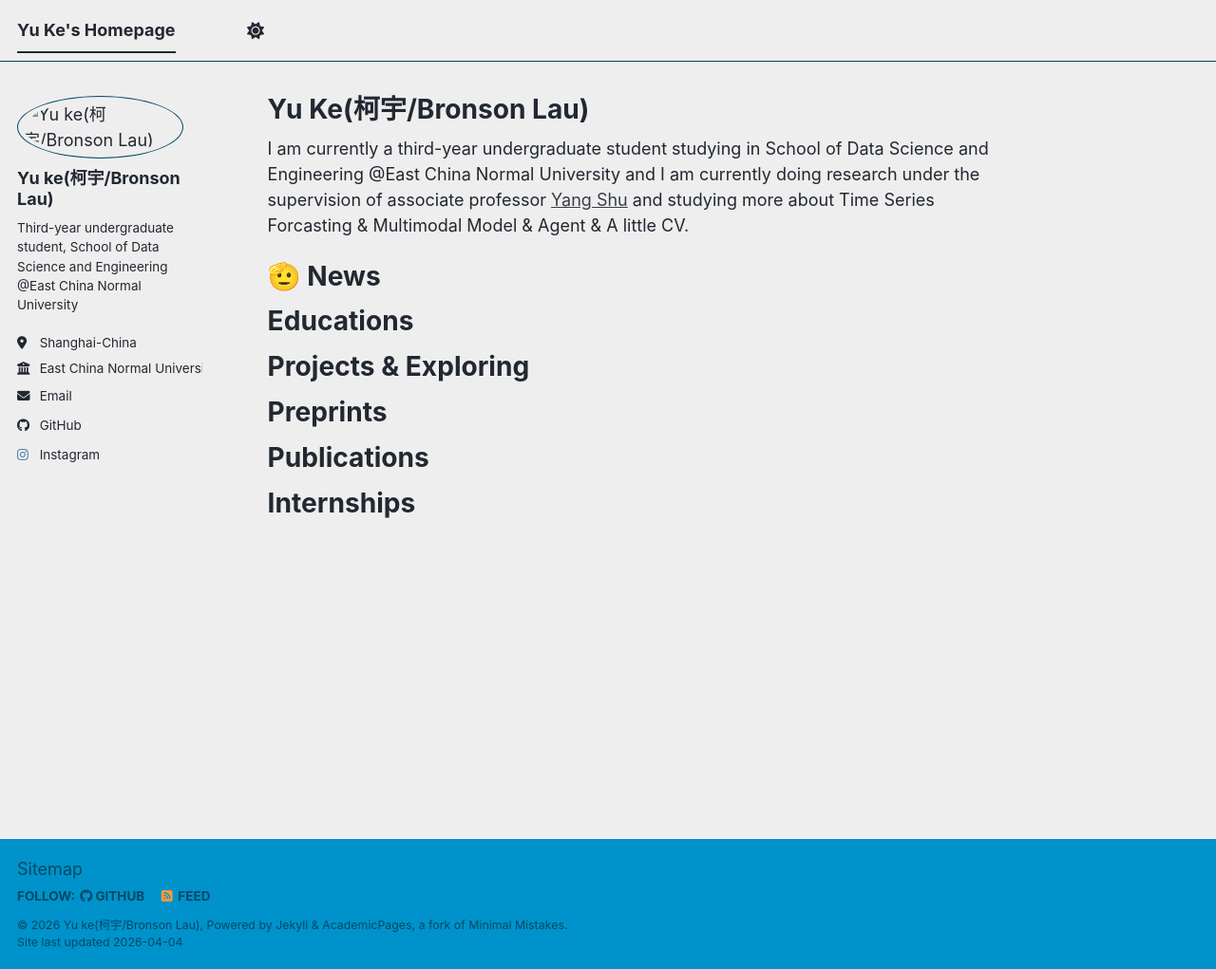
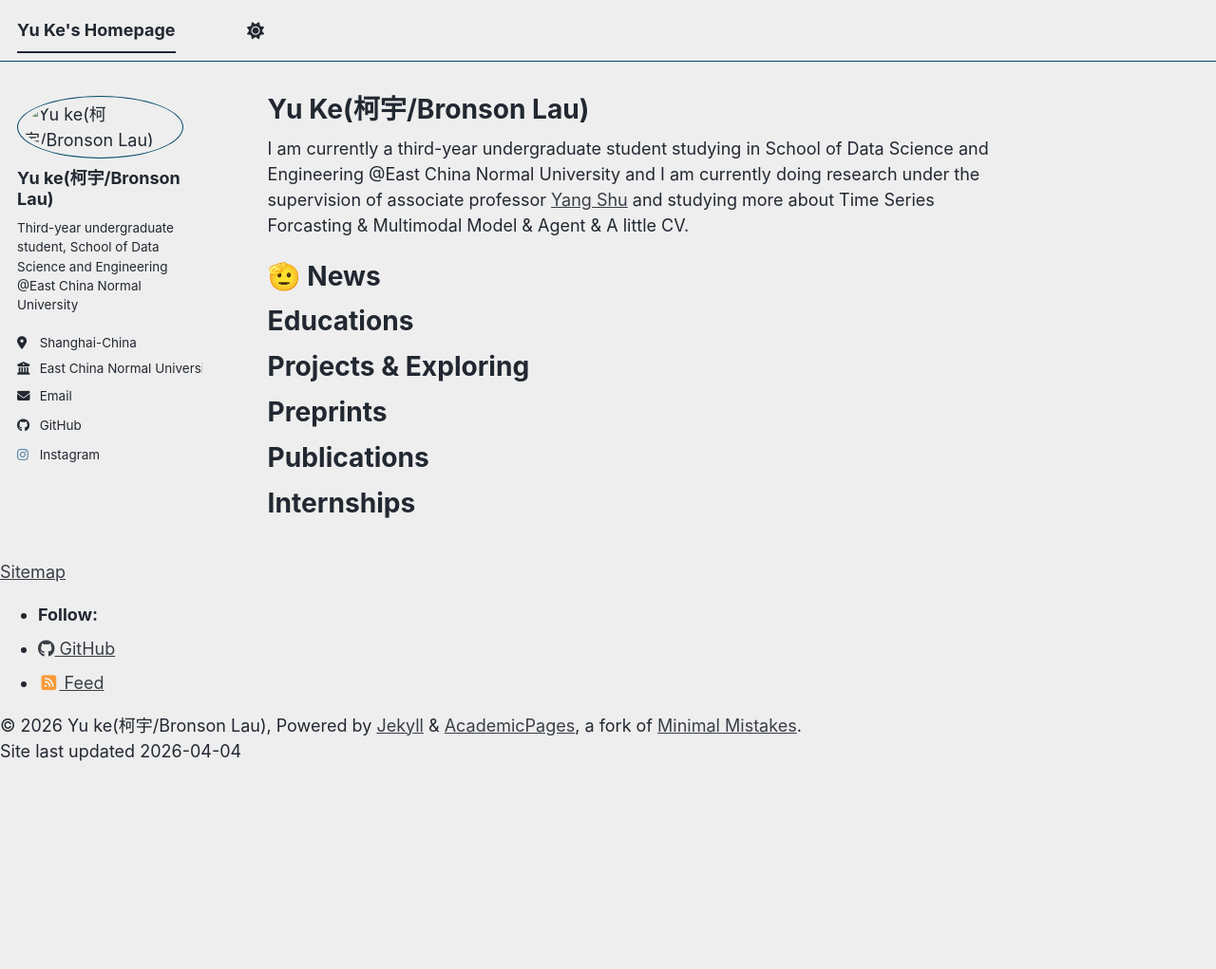
Before and after one commit to BronsonLau/BronsonLau.github.io, a Jekyll site: the page built from _pages/about.md, in a window 1280 px wide and 1021 px high. Shown: the whole window at 95% size. Built offline with Jekyll 4.4.1, drawn with Linux system fonts in a browser that asks for light colours; a script bundle is joined from its source files by our own code; library files that are not in the unit come from our copies.

Commit message:
Update main.scss

```diff
--- a/assets/css/main.scss
+++ b/assets/css/main.scss
@@ -27,7 +27,7 @@
     "layout/notices",
     "layout/masthead",
     "layout/navigation",
-    "layout/footer",
+    // "layout/footer",
     "syntax",
 
     "layout/forms",
```
